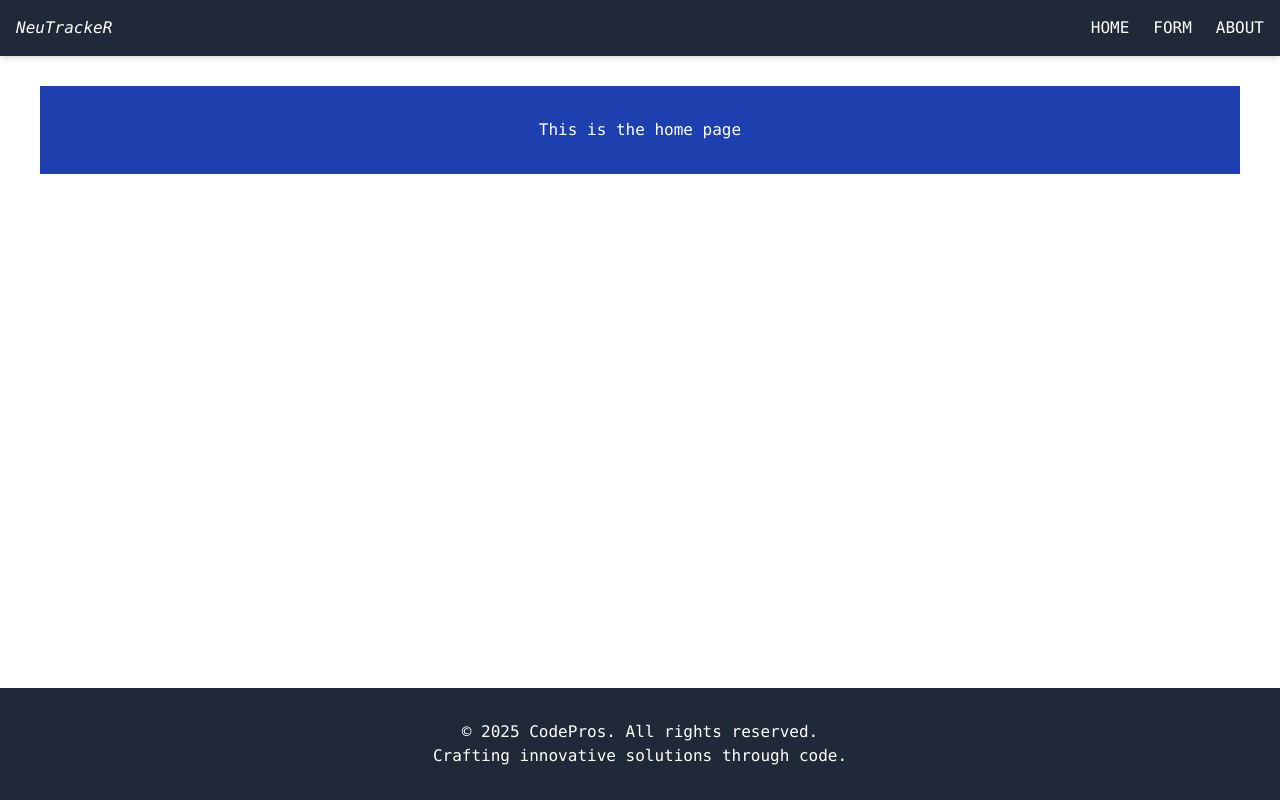
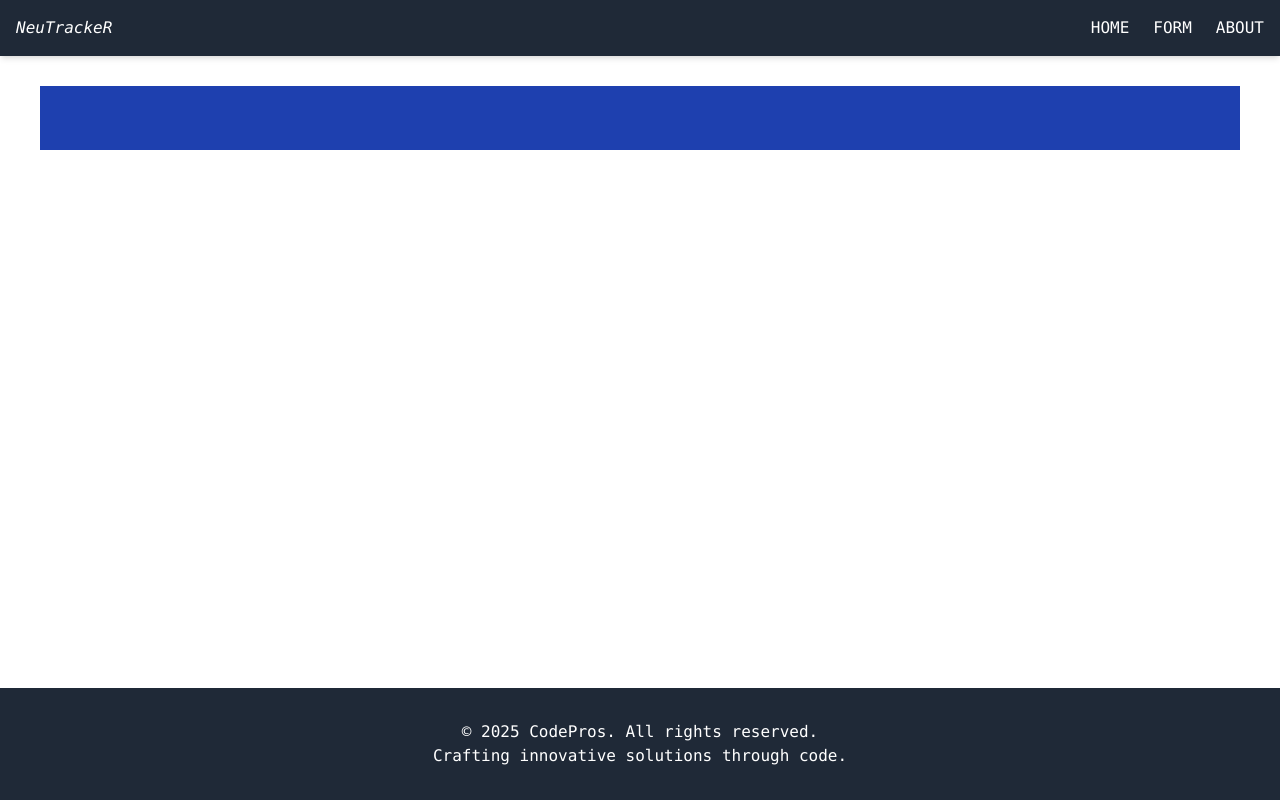
Before and after one commit to daganeabdul/Nutrition-meter-application, a React (Create React App) app: page / in a window 1280 px wide. Built offline with nearby package versions, Linux system fonts and the light colour scheme; data requests are answered from the project's data file.

Commit message:
Adds parent div

```diff
--- a/src/Pages/Home.js
+++ b/src/Pages/Home.js
@@ -1,7 +1,7 @@
 export default function Home() {
     return (
-        <div>
-            <h1>This is the home page</h1>
+        <div className="text-center">
+
         </div>
-    )
+    );
 }
```
